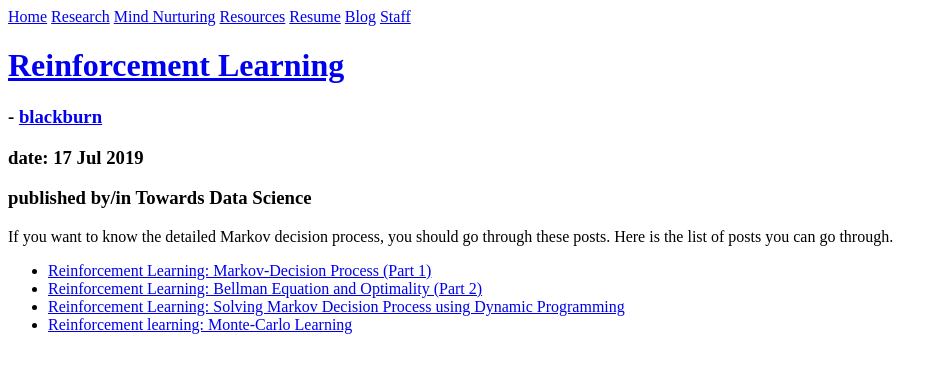
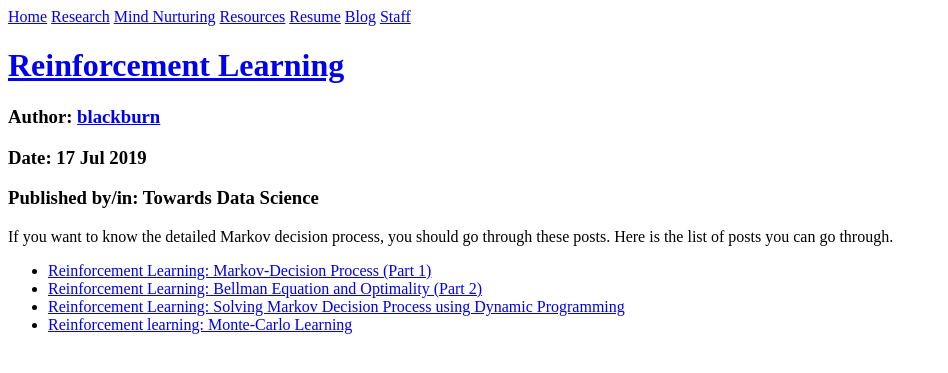
Before and after one commit to Qiana0223/qiana0223.github.io, a Jekyll site: the page built from _resources/reinforcementLearning.md, in a window 1280 px wide. Shown: the top 373 px of the page, without its empty margins (0-948 px from the left). Built offline with Jekyll 4.4.1, drawn with Linux system fonts in a browser that asks for light colours.

Commit message:
Update resources.html

```diff
--- a/_layouts/resources.html
+++ b/_layouts/resources.html
@@ -2,16 +2,17 @@
 layout: default
 ---
 <h1><a href="{{ page.resource_url }}">{{ page.name }}</a></h1>
+
 <h3>
   {% assign author = site.authors | where: 'short_name', page.author | first %}
   {% if author %}
-    - <a href="{{ author.url }}">{{ author.name }}</a>
+    Author: <a href="{{ author.url }}">{{ author.name }}</a>
   {% endif %}
 </h3>
 
 <!-- <h3> author: {{ page.author }}</h3> -->
-<h3>date: {{ page.date | date_to_string  }}</h3>
+<h3>Date: {{ page.date | date_to_string  }}</h3>
 <!-- <h3>{{ page.type }}</h3>-->
-<h3>published by/in {{ page.publish }}</h3>
+<h3>Published by/in: {{ page.publish }}</h3>
 
 {{ content }}
```
